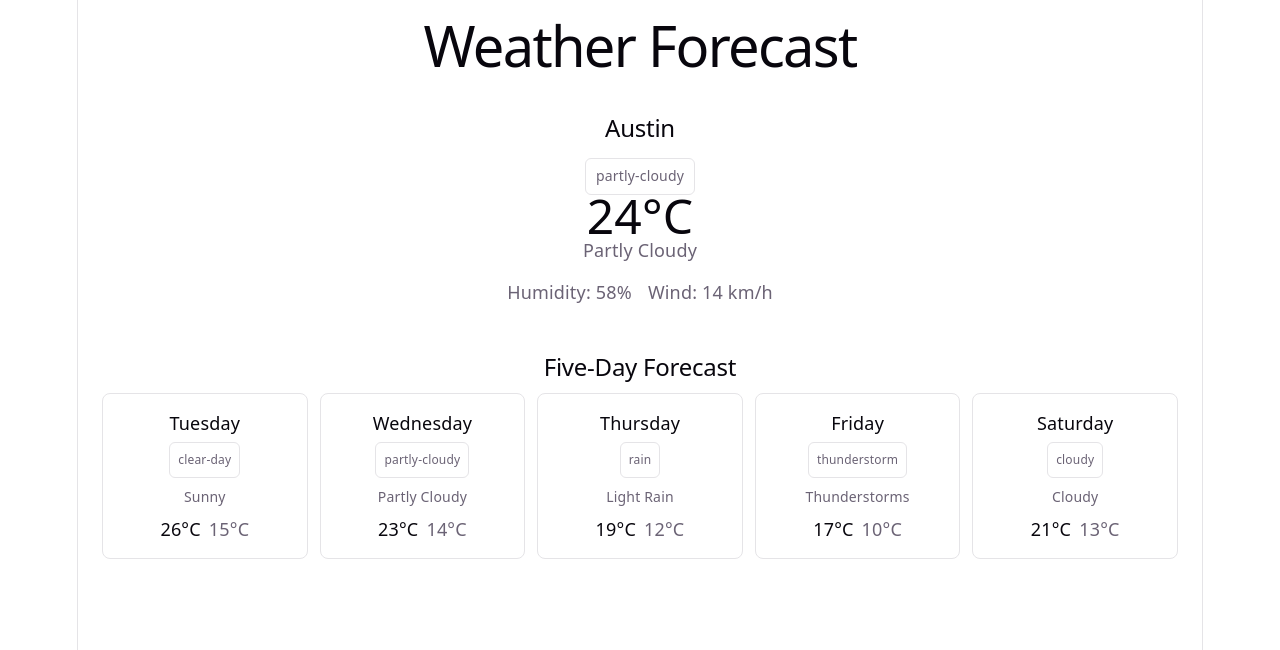
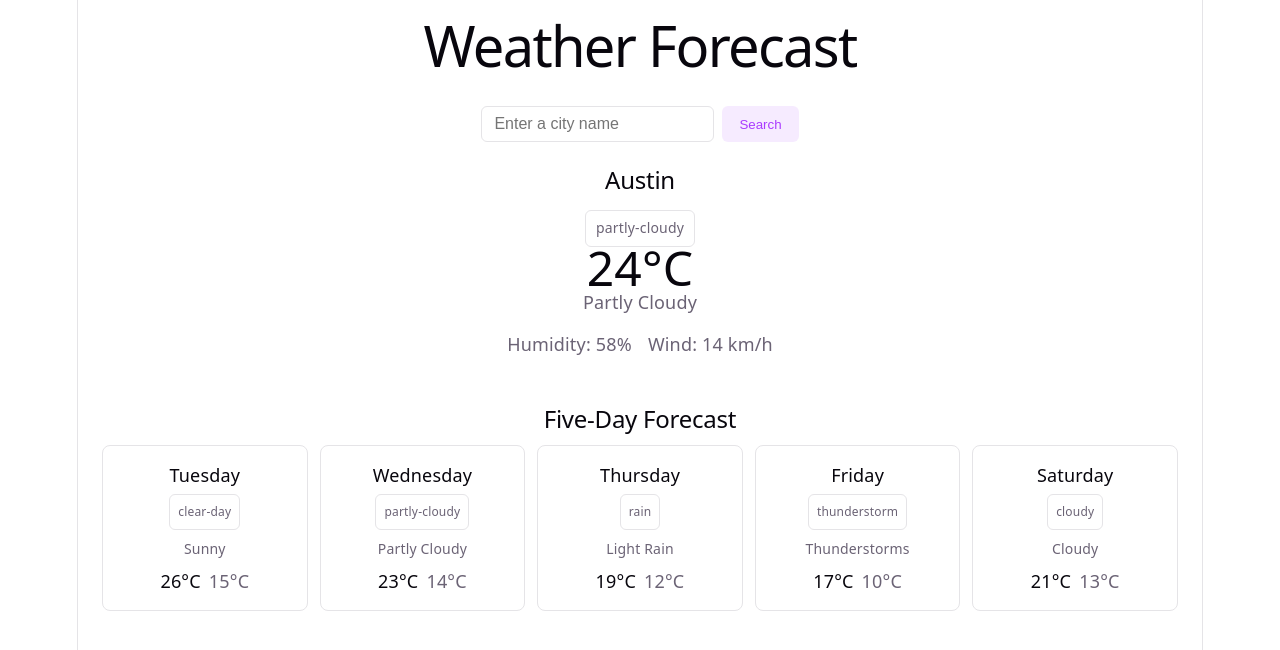
Before and after one commit to A-aronScott/weather-forecast-app, a React (Vite) app: page / in a window 1280 px wide. Shown: the top 650 px of the page. Built offline with nearby package versions, Linux system fonts and the light colour scheme.

Commit message:
Search Bar Created

```diff
--- a/src/App.css
+++ b/src/App.css
@@ -1,3 +1,36 @@
+.search-bar {
+  display: flex;
+  gap: 8px;
+  justify-content: center;
+  padding: 16px 24px 0;
+}
+
+.search-bar input {
+  padding: 8px 12px;
+  border: 1px solid var(--border);
+  border-radius: 6px;
+  font-size: 16px;
+}
+
+.search-bar button {
+  padding: 8px 16px;
+  border-radius: 6px;
+  border: 1px solid transparent;
+  background: var(--accent-bg);
+  color: var(--accent);
+  cursor: pointer;
+}
+
+.search-bar button:hover {
+  border-color: var(--accent-border);
+}
+
+.search-feedback {
+  color: var(--text);
+  font-size: 14px;
+  padding: 8px 24px 0;
+}
+
 .current-weather {
   display: flex;
   flex-direction: column;
--- a/src/App.jsx
+++ b/src/App.jsx
@@ -1,12 +1,26 @@
+import { useState } from 'react'
 import CurrentWeather from './components/CurrentWeather'
 import ForecastList from './components/ForecastList'
+import SearchBar from './components/SearchBar'
 import { sampleCurrentWeather, sampleForecast } from './data/sampleWeather'
 import './App.css'
 
 function App() {
+  const [searchedCity, setSearchedCity] = useState('')
+
+  function handleSearch(city) {
+    setSearchedCity(city)
+  }
+
   return (
     <>
       <h1>Weather Forecast</h1>
+      <SearchBar onSearch={handleSearch} />
+      {searchedCity && (
+        <p className="search-feedback">
+          You searched for "{searchedCity}" — showing sample weather data below (not yet connected to a real city).
+        </p>
+      )}
       <CurrentWeather weather={sampleCurrentWeather} />
       <ForecastList forecast={sampleForecast} />
     </>
--- /dev/null
+++ b/src/components/SearchBar.jsx
@@ -0,0 +1,27 @@
+import { useState } from 'react';
+
+function SearchBar({ onSearch }) {
+  const [cityInput, setCityInput] = useState('');
+
+  function handleSubmit(event) {
+    event.preventDefault();
+    const trimmedCity = cityInput.trim();
+    if (trimmedCity === '') return;
+    onSearch(trimmedCity);
+  }
+
+  return (
+    <form className="search-bar" onSubmit={handleSubmit}>
+      <input
+        type="text"
+        value={cityInput}
+        onChange={(event) => setCityInput(event.target.value)}
+        placeholder="Enter a city name"
+        aria-label="City name"
+      />
+      <button type="submit">Search</button>
+    </form>
+  );
+}
+
+export default SearchBar;
```
